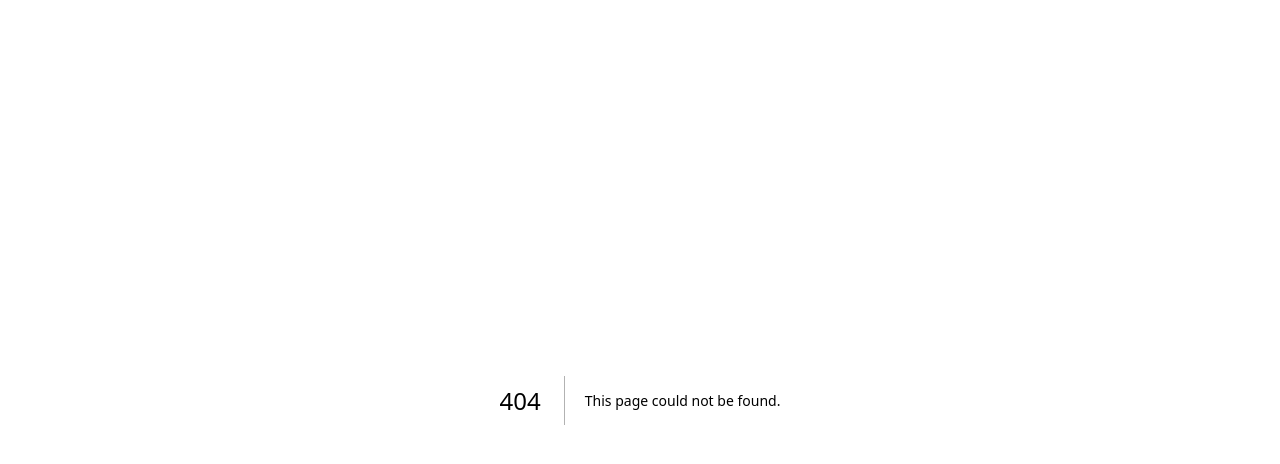
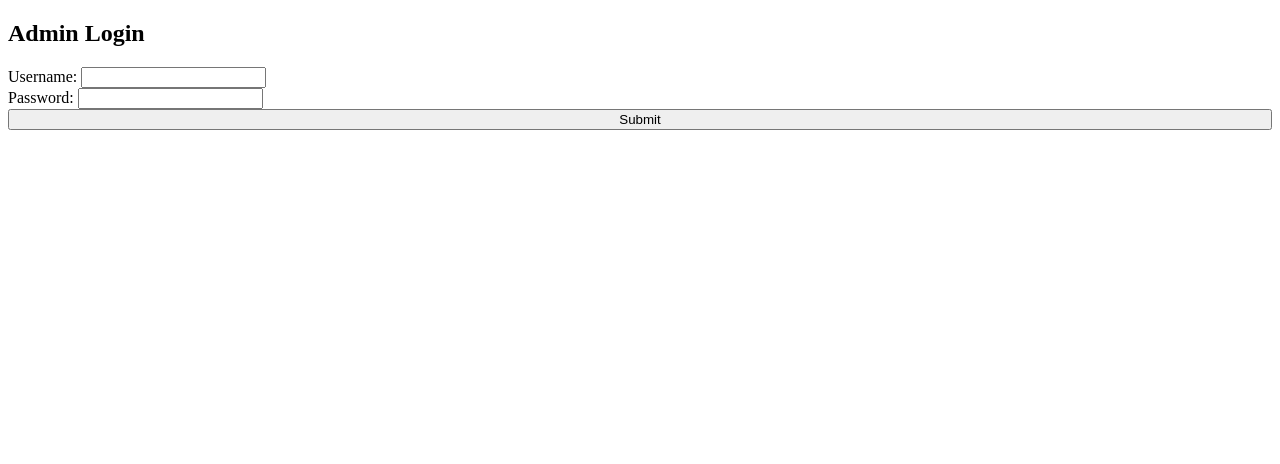
Before and after one commit to EljiahR/k-xlsx-converter-front-end, a Next.js app: page /login in a window 1280 px wide. Before the commit this address had no page. Shown: the top 464 px of the page. Built offline with nearby package versions, Linux system fonts and the light colour scheme.

Commit message:
Removed k references for suspicion of getting the site blocked

```diff
--- /dev/null
+++ b/src/app/_styles/Login.module.css
@@ -0,0 +1,4 @@
+.form {
+  display: flex;
+  flex-direction: column;
+}
--- /dev/null
+++ b/src/app/login/page.jsx
@@ -0,0 +1,16 @@
+import styles from '@/styles/Login.module.css'
+
+const Login = () => {
+  return (
+    <div id="login-page">
+      <h2>Admin Login</h2>
+      <form id="login-form" class={styles["form"]}>
+        <label for="username">Username: <input type="text" id="username" /></label>
+        <label for="password">Password: <input type="password" id="password" /></label>
+        <input type="submit" />
+      </form>
+    </div>
+  )
+}
+
+export default Login
--- a/src/app/page.tsx
+++ b/src/app/page.tsx
@@ -12,12 +12,12 @@ export default function Home() {
   return (
     <>
       <div id={styles["home"]}>
-        <h2>Kroger .xlsx File Converter</h2>
+        <h2>15minute.xlsx File Converter</h2>
         <div id={styles["navigation"]}>
           <Link href="/dashboard/report" passHref>
             <button>Report</button>
           </Link>
-          <Link href="/dashboard/employees" passHref>
+          <Link href="/login" passHref>
             <button>Admin</button>
           </Link>
         </div>
```
Also changed, not shown: 1 other file (tests, documents, lock files or other folders).
